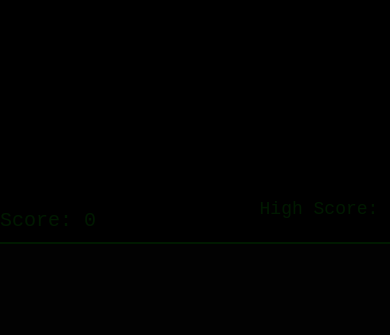
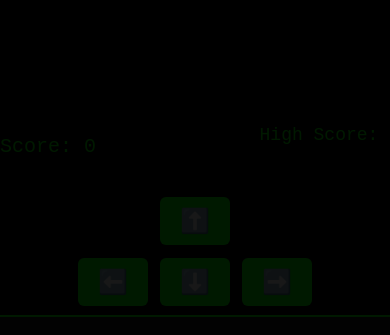
Before and after one commit to Aztaban/Snake, a plain HTML site: page index.html in a window 390 px wide. Shown: the top 335 px of the page. Drawn offline with Linux system fonts and the light colour scheme.

Commit message:
add controlls file for all controlls and inputs.

```diff
--- a/index.html
+++ b/index.html
@@ -1,4 +1,5 @@
 <!DOCTYPE html>
+
 <html lang="en">
   <head>
     <meta charset="UTF-8" />
@@ -7,12 +8,26 @@
     <link rel="stylesheet" href="style.css" />
     <script type="module" src="main.js" defer></script>
   </head>
+
   <body>
     <div id="scoreBar">
       <div id="score">Score: 0</div>
       <div id="highScore">High Score: 0</div>
     </div>
+
+    <div id="mobileControls">
+      <div class="row">
+        <button onclick="changeDirection('UP')">⬆️</button>
+      </div>
+      <div class="row">
+        <button onclick="changeDirection('LEFT')">⬅️</button>
+        <button onclick="changeDirection('DOWN')">⬇️</button>
+        <button onclick="changeDirection('RIGHT')">➡️</button>
+      </div>
+    </div>
+
     <canvas id="gameCanvas" width="400" height="400"></canvas>
+
     <div id="startScreen" class="overlay">
       <h1>Welcome to Snake Game</h1>
       <button onclick="startGame()">Start Game</button>
--- a/main.js
+++ b/main.js
@@ -1,6 +1,6 @@
 import { Snake } from './snake.js';
 import { generateFood, isHighScore, updateHighScores } from './utils.js';
-import { fetchGlobalHighScores, submitHighScore } from './apiClient.js';
+import { fetchGlobalHighScores, submitHighScore as submitHighScoreToAPI } from './apiClient.js';
 
 const canvas = document.getElementById('gameCanvas');
 const ctx = canvas.getContext('2d');
@@ -113,6 +113,13 @@ document.addEventListener('keydown', (e) => {
   }
 });
 
+function changeDirection(dir) {
+  if (!directionChanged) {
+    snake.setDirection(dir);
+    directionChanged = true;
+  }
+}
+
 function startGame() {
   clearInterval(game);
   document.getElementById('startScreen').style.display = 'none';
@@ -126,3 +133,4 @@ function startGame() {
 window.startGame = startGame;
 window.restartGame = startGame;
 window.submitHighScore = submitHighScore;
+window.changeDirection = changeDirection;
--- a/style.css
+++ b/style.css
@@ -111,3 +111,33 @@ button {
 #nameInputSection button:hover {
   background-color: #0c0;
 }
+
+#mobileControls {
+  margin-top: 20px;
+  text-align: center;
+}
+
+#mobileControls .row {
+  margin: 5px;
+}
+
+#mobileControls button {
+  font-size: 24px;
+  padding: 10px 20px;
+  margin: 4px;
+  border: none;
+  background: #0f0;
+  color: #000;
+  border-radius: 6px;
+  cursor: pointer;
+}
+
+#mobileControls button:hover {
+  background: #0c0;
+}
+
+@media (min-width: 768px) {
+  #mobileControls {
+    display: none;
+  }
+}
```
Also changed, not shown: controls.js (added, +40 -0 lines).
